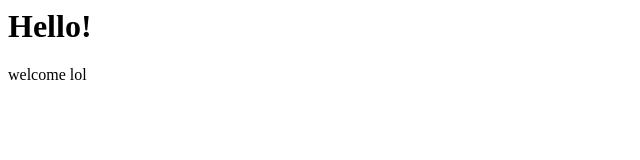
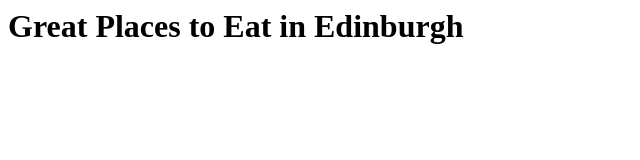
Before and after one commit to ellakeating/hello, a plain HTML site: page index.html in a window 1280 px wide. Shown: the whole page, without its empty margins (0-640 px from the left). Drawn offline with Linux system fonts and the light colour scheme.

Commit message:
New title

```diff
--- a/index.html
+++ b/index.html
@@ -1,3 +1 @@
-<h1>Hello!</h1>
-welcome
-lol
+<h1>Great Places to Eat in Edinburgh</h1>
```
